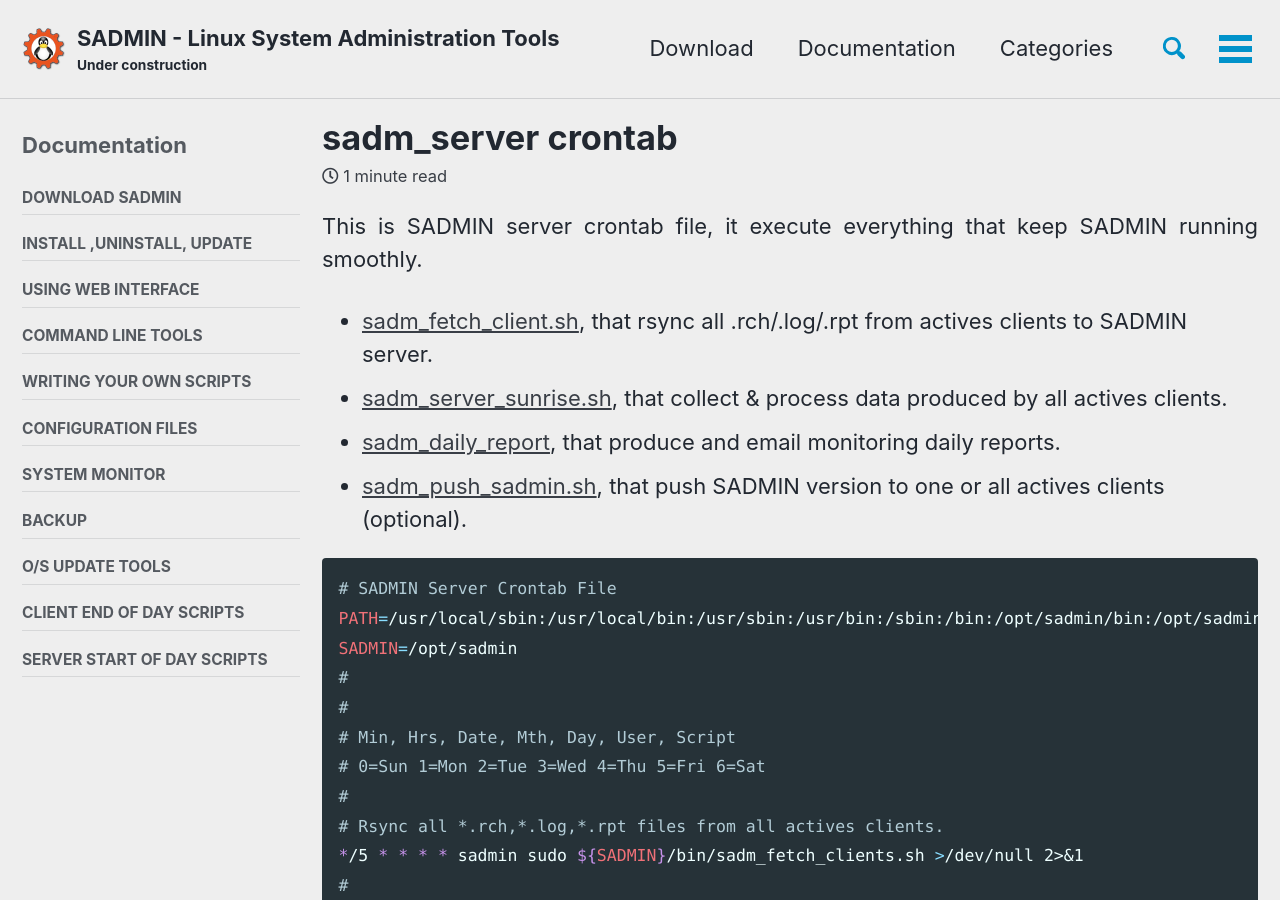
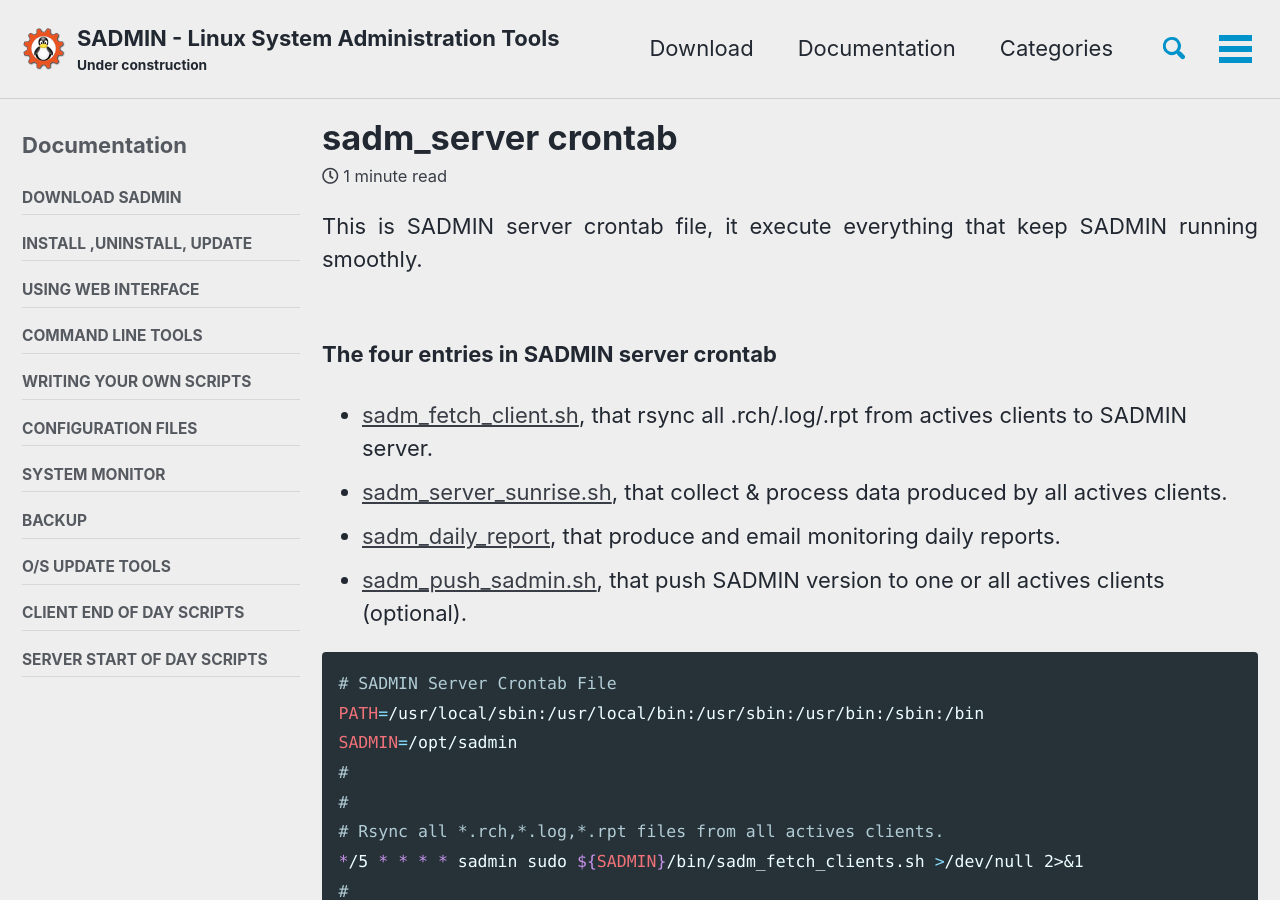
Before and after one commit to jadupl2/jadupl2.github.io, a Jekyll site: the page built from _posts/2021-06-25-etc-crond-sadm-server.md, in a window 1280 px wide and 900 px high. Built offline with Jekyll 4.4.1, drawn with Linux system fonts in a browser that asks for light colours; cached includes are drawn as plain includes.

Commit message:
Server crontab updated

````diff
--- a/_posts/2021-06-25-etc-crond-sadm-server.md
+++ b/_posts/2021-06-25-etc-crond-sadm-server.md
@@ -23,6 +23,9 @@ sidebar:
 <a id="top_of_page"></a>
 {{ page.summary }}
 
+<br>
+**The four entries in SADMIN server crontab**
+
 - [sadm_fetch_client.sh]({% post_url 2021-03-16-sadm-fetch-client %}), that rsync all .rch/.log/.rpt from actives clients to SADMIN server.
 - [sadm_server_sunrise.sh]({% post_url 2021-05-26-sadm-server-sunrise %}), that collect & process data produced by all actives clients.
 - [sadm_daily_report]({% post_url 2021-04-01-sadm-daily-report %}), that produce and email monitoring daily reports.
@@ -31,12 +34,9 @@ sidebar:
 
 ```bash
 # SADMIN Server Crontab File
-PATH=/usr/local/sbin:/usr/local/bin:/usr/sbin:/usr/bin:/sbin:/bin:/opt/sadmin/bin:/opt/sadmin/usr/bin
+PATH=/usr/local/sbin:/usr/local/bin:/usr/sbin:/usr/bin:/sbin:/bin
 SADMIN=/opt/sadmin
 #
-#
-# Min, Hrs, Date, Mth, Day, User, Script
-# 0=Sun 1=Mon 2=Tue 3=Wed 4=Thu 5=Fri 6=Sat
 #
 # Rsync all *.rch,*.log,*.rpt files from all actives clients.
 */5 * * * * sadmin sudo ${SADMIN}/bin/sadm_fetch_clients.sh >/dev/null 2>&1
````
